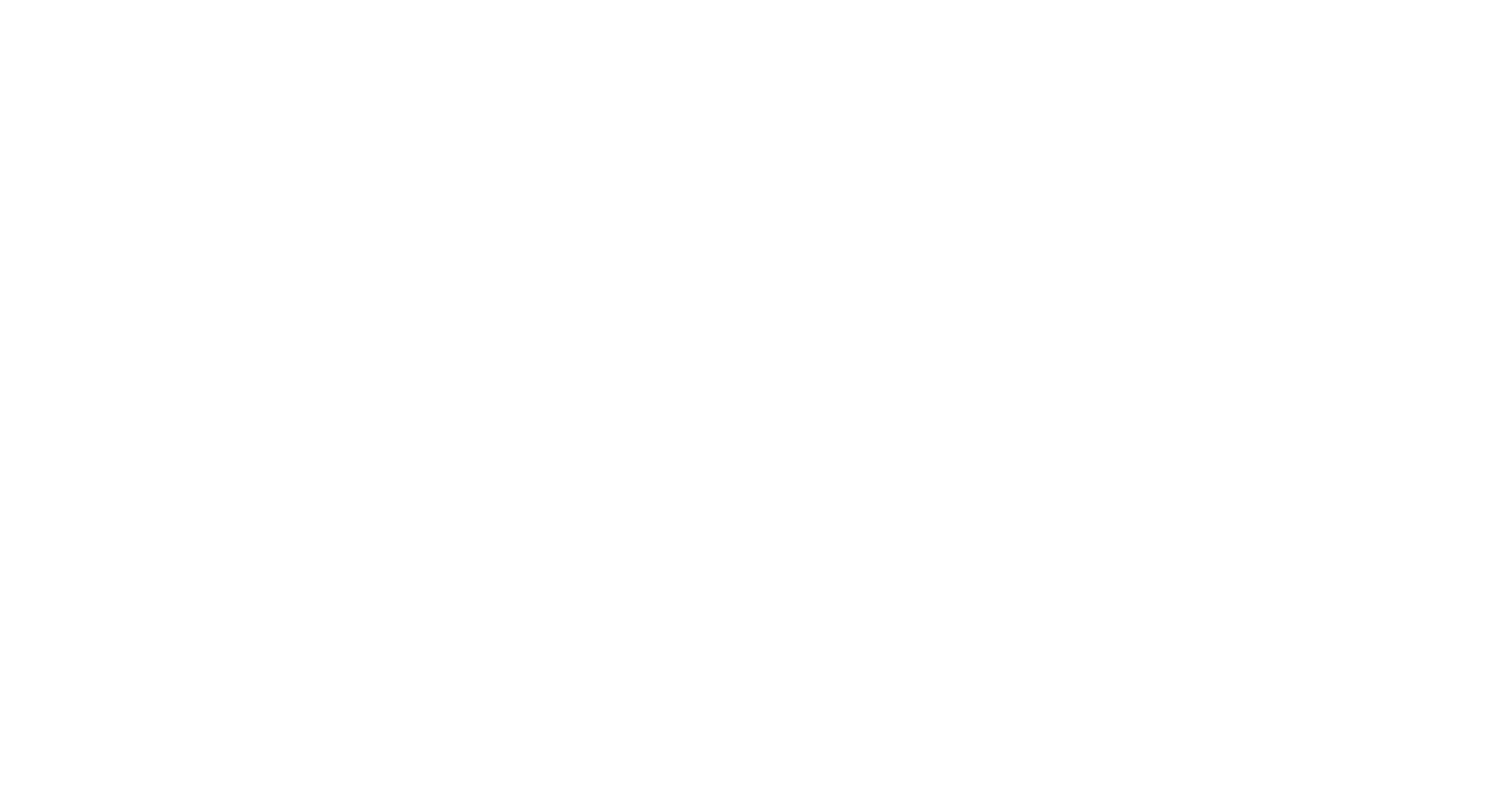
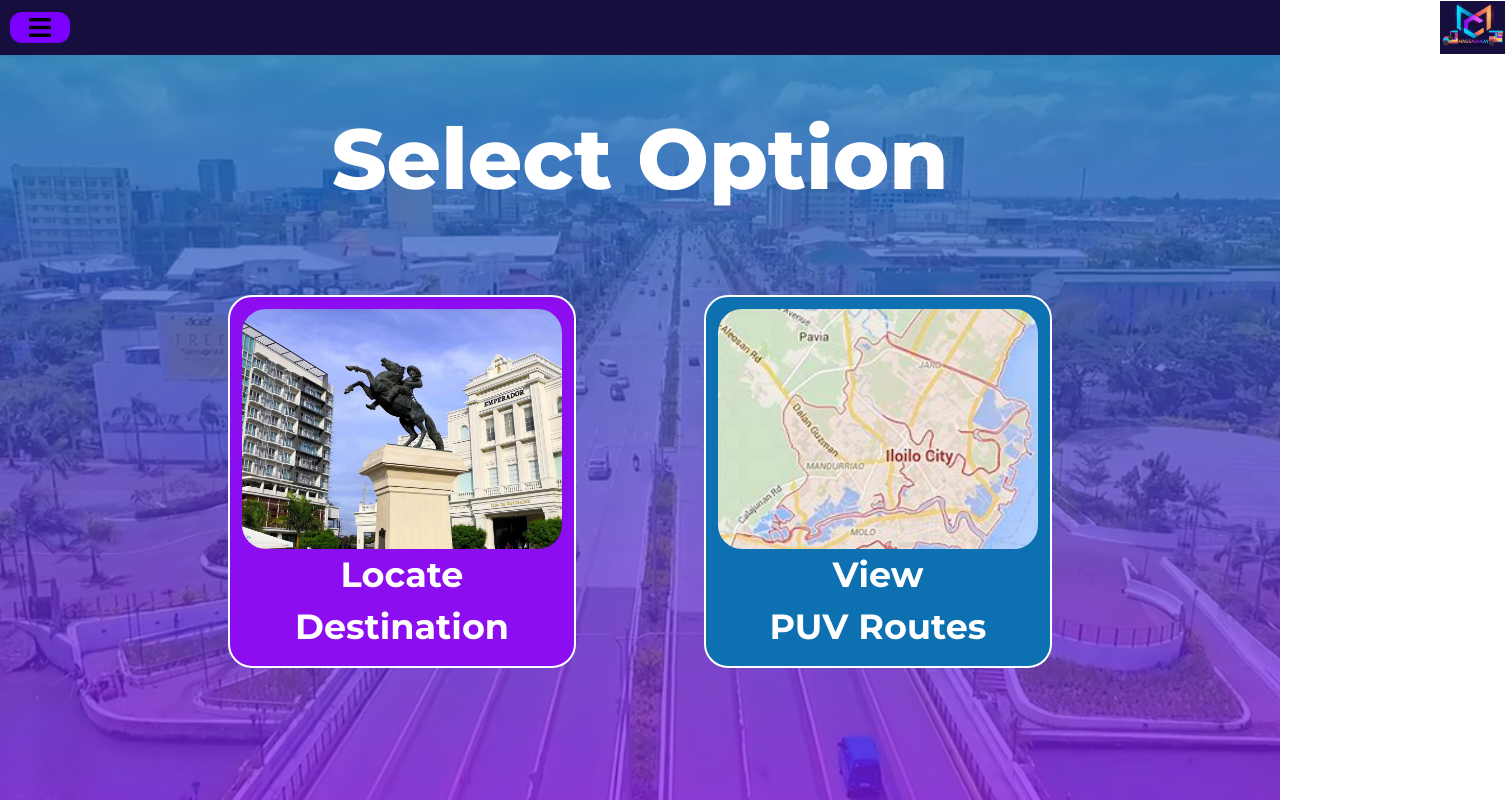
Before and after one commit to KristianLyle/Magsasakay, a React (Create React App) app in the folder magsasakay/: page /options in a window 1280 px wide. Shown: the top 800 px of the page, 1505 px wide, since content can reach past the window. Built offline with nearby package versions, Linux system fonts and the light colour scheme.

Commit message:
Added link from home to options
Added links. Adjusted hover color on text in options.

```diff
--- a/magsasakay/src/App.js
+++ b/magsasakay/src/App.js
@@ -20,6 +20,9 @@ function App() {
         <Route exact path= '/home'>
           <Home/>
         </Route>
+        <Route exact path='/options'>
+          <Options/>
+        </Route>
       </Switch>
     </Router>
   );
--- a/magsasakay/src/home.js
+++ b/magsasakay/src/home.js
@@ -53,7 +53,7 @@ const Home = () => {
                         </li>
                         <br/>
                         <li className='w-[175px] text-[35px] flex flex-col'>
-                            <Link className='flex flex-col'>
+                            <Link className='flex flex-col' to='/options'>
                                 <img src={routes} alt='routes'/>
                                 <span>Routes</span>
                             </Link>
--- a/magsasakay/src/options.js
+++ b/magsasakay/src/options.js
@@ -35,7 +35,7 @@ const Options = () => {
                             <div className=" font-Montserrat font-bold text-[35px] text-center text-white
                                 px-3 py-3 mx-16 rounded-3xl inline-block border-white border-[2px]
                                 bg-[#8C0DF0] bg-cover enlarge-on-hover hover:bg-opacity-100 transform hover:scale-110
-                                hover:border-[#5AF0D5]  hover:text-[#5AF0D5]">
+                                hover:border-[#5AF0D5]  hover:text-[#160E3D]">
                                 <Link>
                                 <div className='flex justify-center'>
                                     <img className="w-80 h-60 object-cover rounded-3xl" src={landmark} alt="" />
@@ -49,7 +49,7 @@ const Options = () => {
                             <div className="font-Montserrat font-bold text-[35px] text-center text-white
                                 px-3 py-3 mx-16 rounded-3xl inline-block border-white border-[2px]
                                 bg-[#0D70B1] bg-cover enlarge-on-hover hover:bg-opacity-100 transform hover:scale-110
-                                hover:border-[#5AF0D5] hover:text-[#5AF0D5]">
+                                hover:border-[#5AF0D5] hover:text-[#160E3D]">
 
                             <   Link>
                             <div className='flex justify-center'>
```
